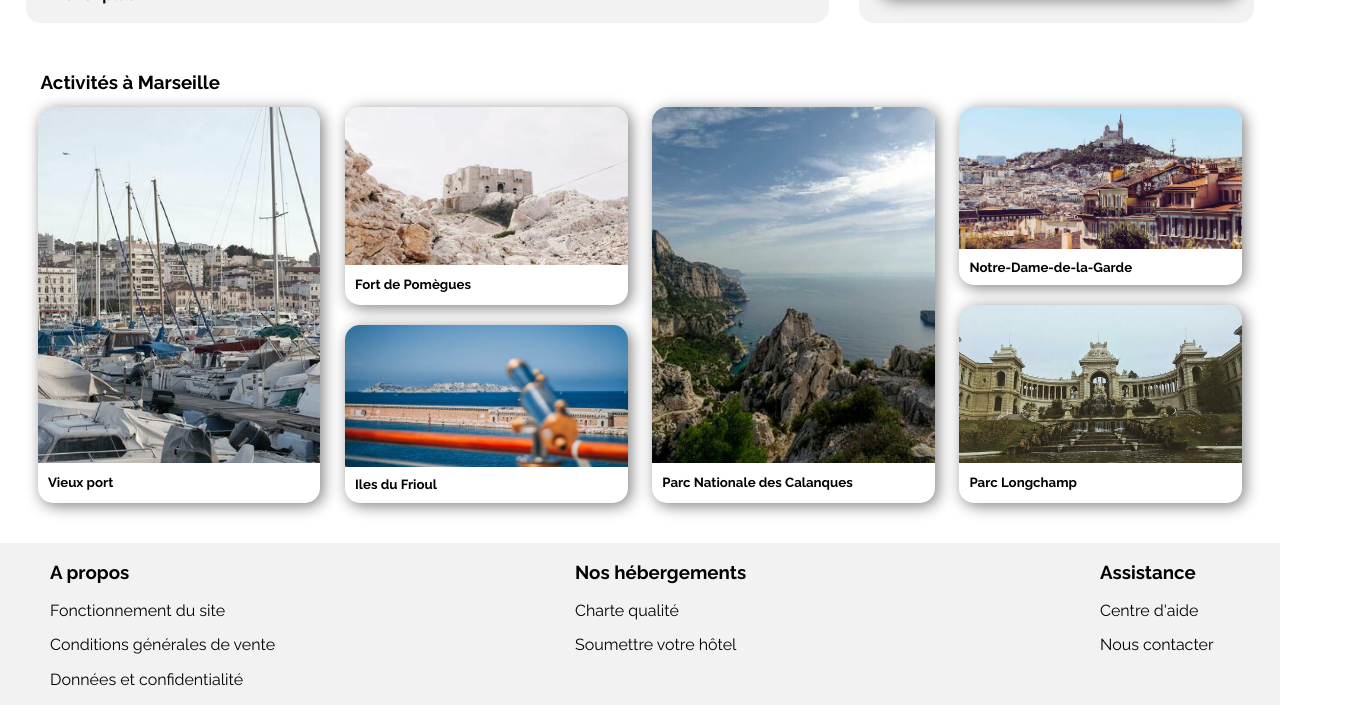
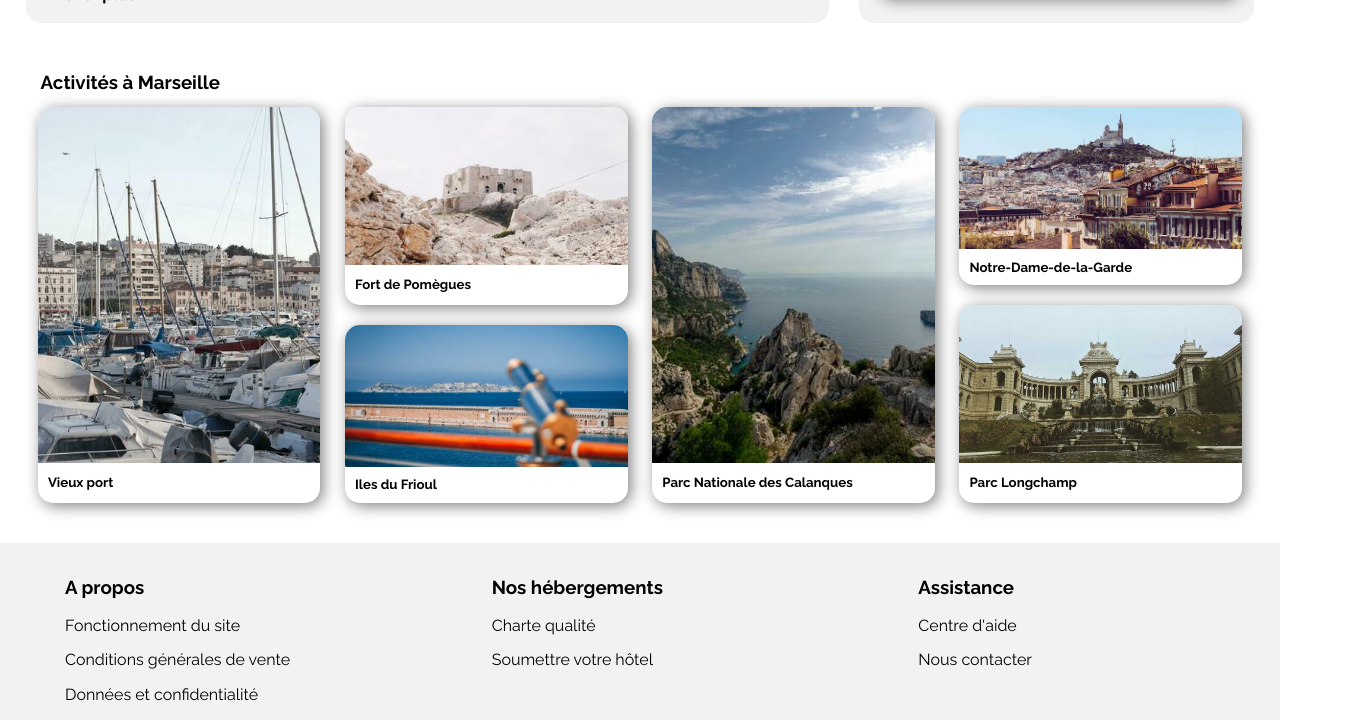
Before and after one commit to Percolateur2000/Projet2, a plain HTML site: page index.html in a window 1280 px wide. Shown: the part 1008-1728 px from the top of the page, 1350 px wide, since content can reach past the window. Drawn offline with Linux system fonts and the light colour scheme.

Commit message:
css foot

```diff
--- a/css/styles.css
+++ b/css/styles.css
@@ -418,13 +418,13 @@ span {
   max-width: 1440px;
   display: flex;
   margin: auto;
-  justify-content: space-between;
+  justify-content: space-around;
 }
 
 .foot {
-  padding-left: 10px;
-  width: 220px;
-  justify-self: flex-start;
+  width: 100%;
+  padding-top: 15px;
+  margin-left: 25px;
 }
 
 .foot ul{
@@ -434,7 +434,6 @@ span {
 .foot li{
   list-style: none;
   padding-left: 0px;
-  width: 250px;
 }
 
 /* Media query tablette ------------------------------------------------------------------------ */
```
